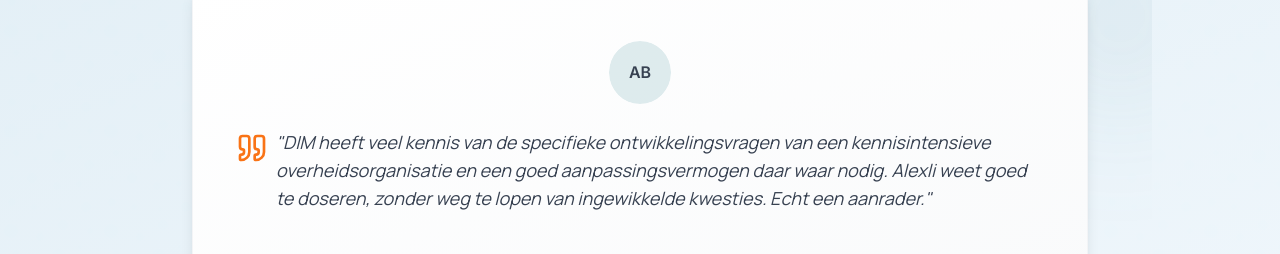
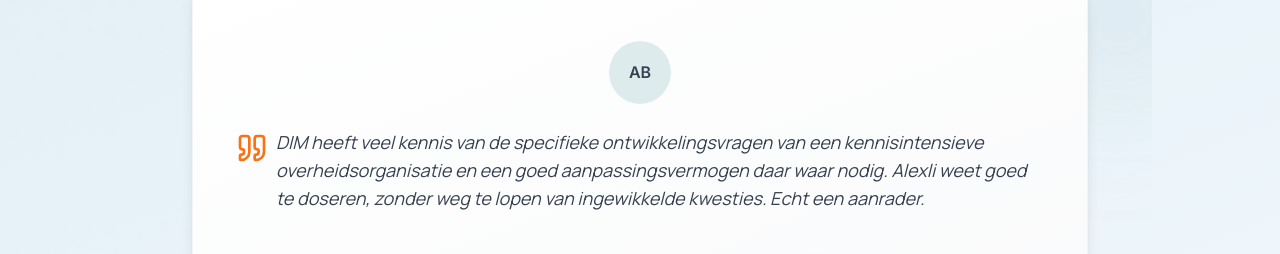
Before and after one commit to dimamsterdam/dim-amsterdam, a React (Vite) app: page /variant-minimalist in a window 1280 px wide. Shown: the part 880-1134 px from the top of the page. Built offline with nearby package versions, Linux system fonts and the light colour scheme.

Commit message:
Remove quotes from testimonials
Removes the quotation mark characters from the testimonial quote content.

```diff
--- a/src/components/EnhancedTestimonialsGallery.tsx
+++ b/src/components/EnhancedTestimonialsGallery.tsx
@@ -105,7 +105,7 @@ const EnhancedTestimonialsGallery = () => {
               <div className="flex items-start justify-center mb-4">
                 <Quote className="h-8 w-8 text-[#F97316] mr-2 flex-shrink-0 mt-1" />
                 <blockquote className="text-base md:text-lg font-display text-gray-700 italic mb-6 text-left max-w-3xl">
-                  "{testimonials[activeIndex].quote}"
+                  {testimonials[activeIndex].quote}
                 </blockquote>
               </div>
 
```
